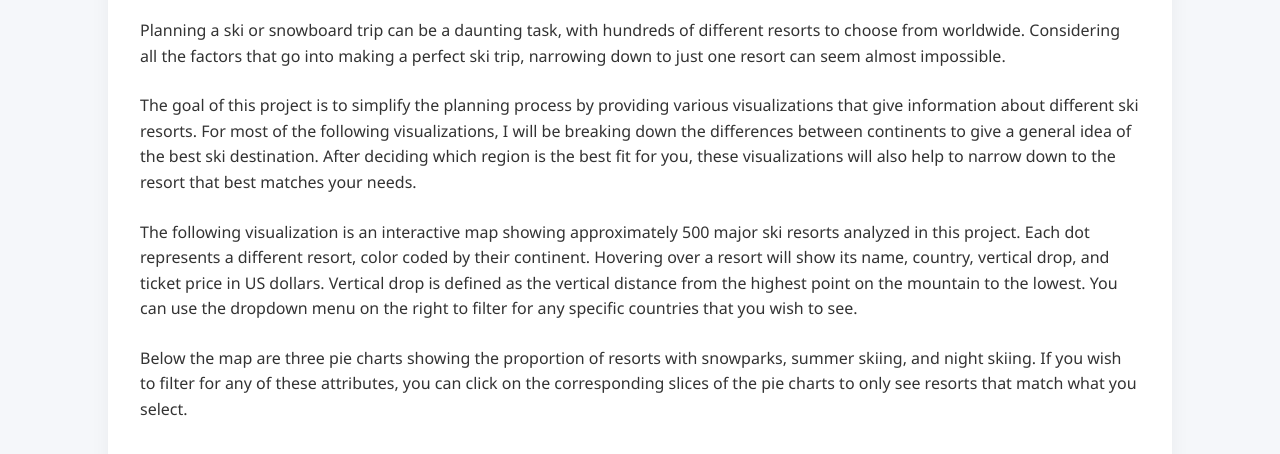
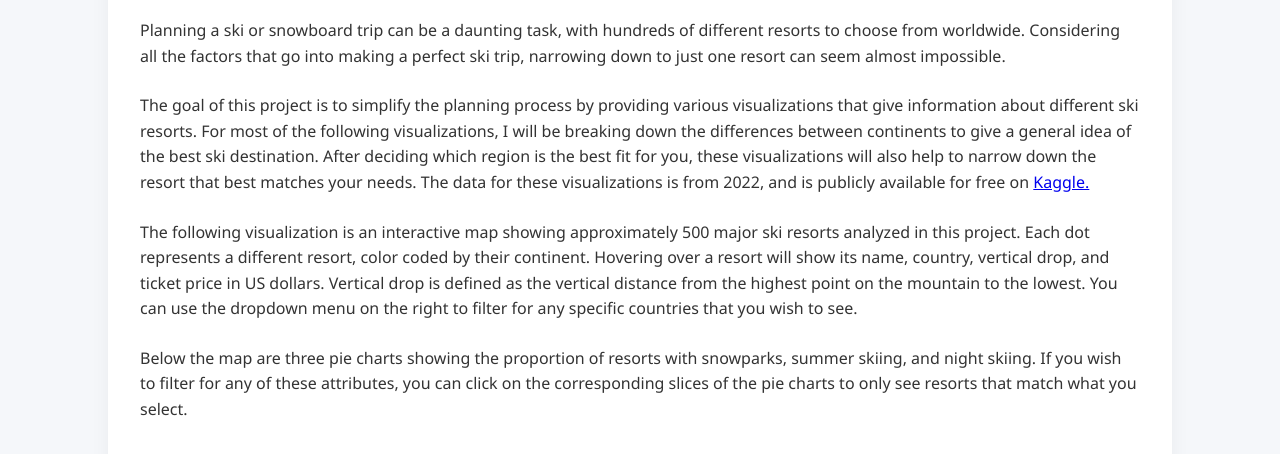
Before and after one commit to Jake-Pell/Ski-Resort-Visualizations, a plain HTML site: page index.html in a window 1280 px wide. Shown: the part 392-846 px from the top of the page. Drawn offline with Linux system fonts and the light colour scheme.

Commit message:
Update index.html

```diff
--- a/index.html
+++ b/index.html
@@ -225,8 +225,9 @@
         <p>Planning a ski or snowboard trip can be a daunting task, with hundreds of different resorts to choose from worldwide.
           Considering all the factors that go into making a perfect ski trip, narrowing down to just one resort can seem almost impossible.</p>
 
-        <p>The goal of this project is to simplify the planning process by providing various visualizations that give information about different ski resorts. For most of the following visualizations, I will be breaking down the differences between continents to give a general idea of the best ski destination. After deciding which region is the best fit for you, these visualizations will also help to narrow down to the resort that best matches your needs.</p>
-
+        <p>The goal of this project is to simplify the planning process by providing various visualizations that give information about different ski resorts. For most of the following visualizations, I will be breaking down the differences between continents to give a general idea of the best ski destination. After deciding which region is the best fit for you, these visualizations will also help to narrow down the resort that best matches your needs.
+          The data for these visualizations is from 2022, and is publicly available for free on <a href = https://www.kaggle.com/datasets/ulrikthygepedersen/ski-resorts/data>Kaggle.</a>
+        </p>
         <p>The following visualization is an interactive map showing approximately 500 major ski resorts analyzed in this project. Each dot represents a different resort, color coded by their continent. Hovering over a resort will show its name, country, vertical drop, and ticket price in US dollars. Vertical drop is defined as the vertical distance from the highest point on the mountain to the lowest. You can use the dropdown menu on the right to filter for any specific countries that you wish to see.</p>
 
         <p>Below the map are three pie charts showing the proportion of resorts with snowparks, summer skiing, and night skiing. If you wish to filter for any of these attributes, you can click on the corresponding slices of the pie charts to only see resorts that match what you select.</p>
```
